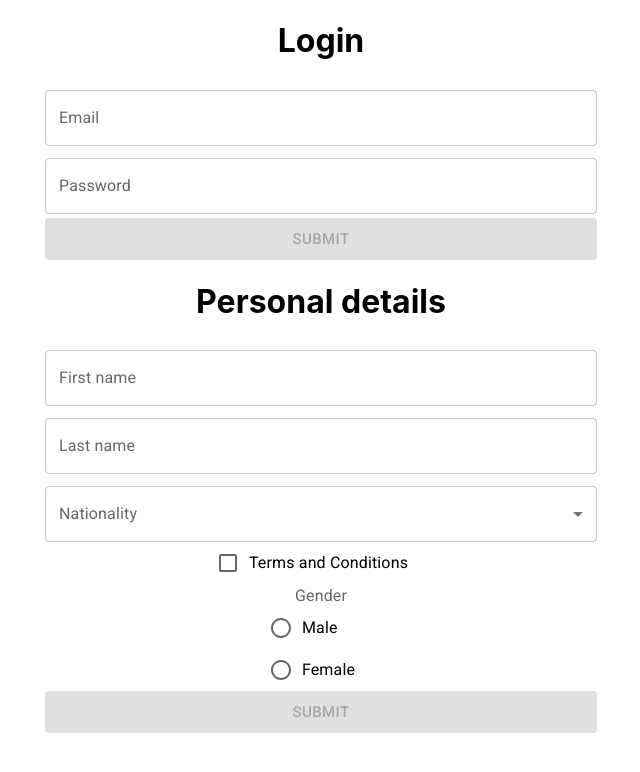
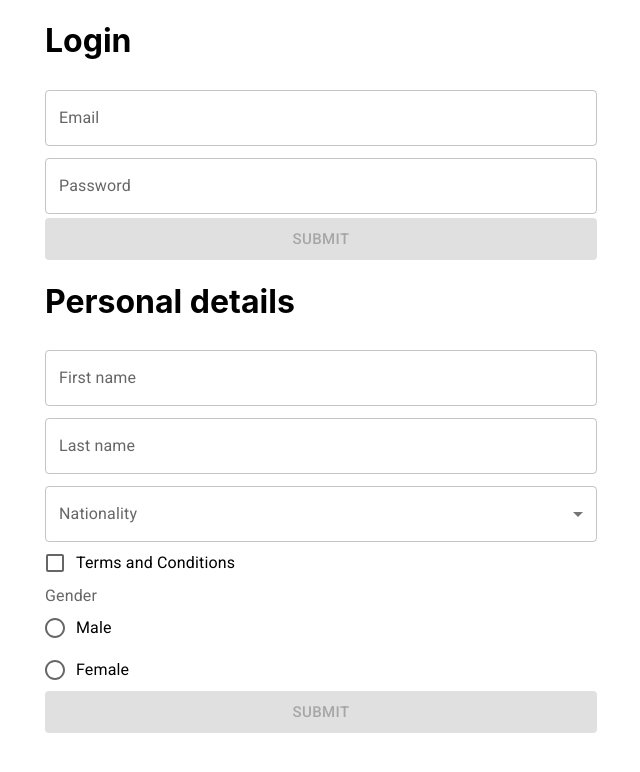
Before and after one commit to somenum/react_form_builder, a React (Create React App) app: page / in a window 1280 px wide. Shown: the top 772 px of the page, without its empty margins (319-959 px from the left). Built offline with nearby package versions, Linux system fonts and the light colour scheme.

Commit message:
improvements

```diff
--- a/src/App.css
+++ b/src/App.css
@@ -1,6 +1,3 @@
-.App {
-  text-align: center;
-}
 
 .App-logo {
   height: 40vmin;
--- a/src/components/FormBuilder/index.tsx
+++ b/src/components/FormBuilder/index.tsx
@@ -27,23 +27,28 @@ type FormFieldConfig = {
   options?: Array<{ value: string; label: string }>;
   defaultValue?: string;
   handleButtonClick?: () => void;
+  inputType?: string;
 };
 
 type Props = {
   fields: FormFieldConfig[];
   // eslint-disable-next-line no-unused-vars
-  onSubmit: (data: Record<string, unknown>) => void;
+  onSubmit: (data: Record<string, string | boolean>) => void;
   validationSchema: yup.AnyObject;
 };
 
-const FormBuilder: FC<Props> = ({ fields, onSubmit, validationSchema }) => {
+const FormBuilder: FC<Props> = ({
+  fields,
+  onSubmit,
+  validationSchema,
+}): JSX.Element => {
   const {
     handleSubmit,
     control,
     formState: { errors, isSubmitting, isValid },
-  } = useForm({ resolver: yupResolver(validationSchema), mode: "onChange" });
+  } = useForm({ resolver: yupResolver(validationSchema), mode: "all" });
 
-  const renderField = (fieldProp: FormFieldConfig) => {
+  const renderField = (fieldProp: FormFieldConfig): JSX.Element => {
     switch (fieldProp.type) {
       case "select":
         return (
@@ -187,6 +192,7 @@ const FormBuilder: FC<Props> = ({ fields, onSubmit, validationSchema }) => {
               render={({ field }) => (
                 <TextField
                   {...field}
+                  type={fieldProp.inputType}
                   onBlur={field.onBlur}
                   label={fieldProp.label}
                   variant="outlined"
--- a/src/components/LoginForm/index.tsx
+++ b/src/components/LoginForm/index.tsx
@@ -8,7 +8,7 @@ const schema = yup.object().shape({
   password: yup.string().min(8).max(16).required(),
 });
 
-const LoginForm: FC = () => {
+const LoginForm: FC = (): JSX.Element => {
   const handleSubmit = (data: Record<string, unknown>) => {
     return new Promise<void>((resolve) => {
       setTimeout(() => {
--- a/src/components/PersonalDetailsForm/index.tsx
+++ b/src/components/PersonalDetailsForm/index.tsx
@@ -13,7 +13,7 @@ const schema = yup.object().shape({
   gender: yup.string().required(),
 });
 
-const PersonalDetailsForm = () => {
+const PersonalDetailsForm = (): JSX.Element => {
   const handleSubmit = (data: Record<string, unknown>) => {
     return new Promise<void>((resolve) => {
       setTimeout(() => {
--- a/src/react-app-env.d.ts
+++ /dev/null
@@ -1 +0,0 @@
-/// <reference types="react-scripts" />
```
Also changed, not shown: src/setupTests.ts (+1 -1 lines), src/logo.svg (deleted).
